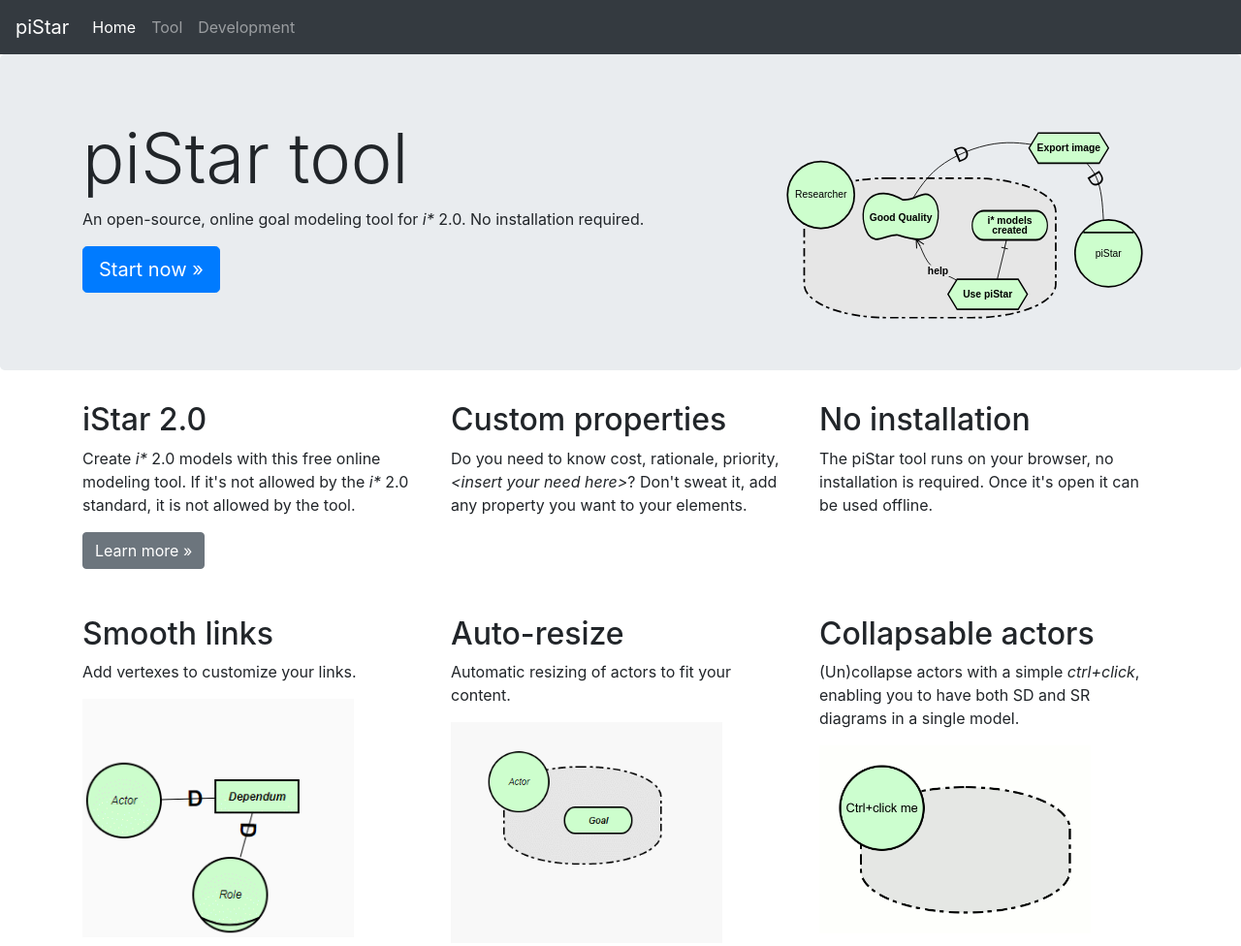
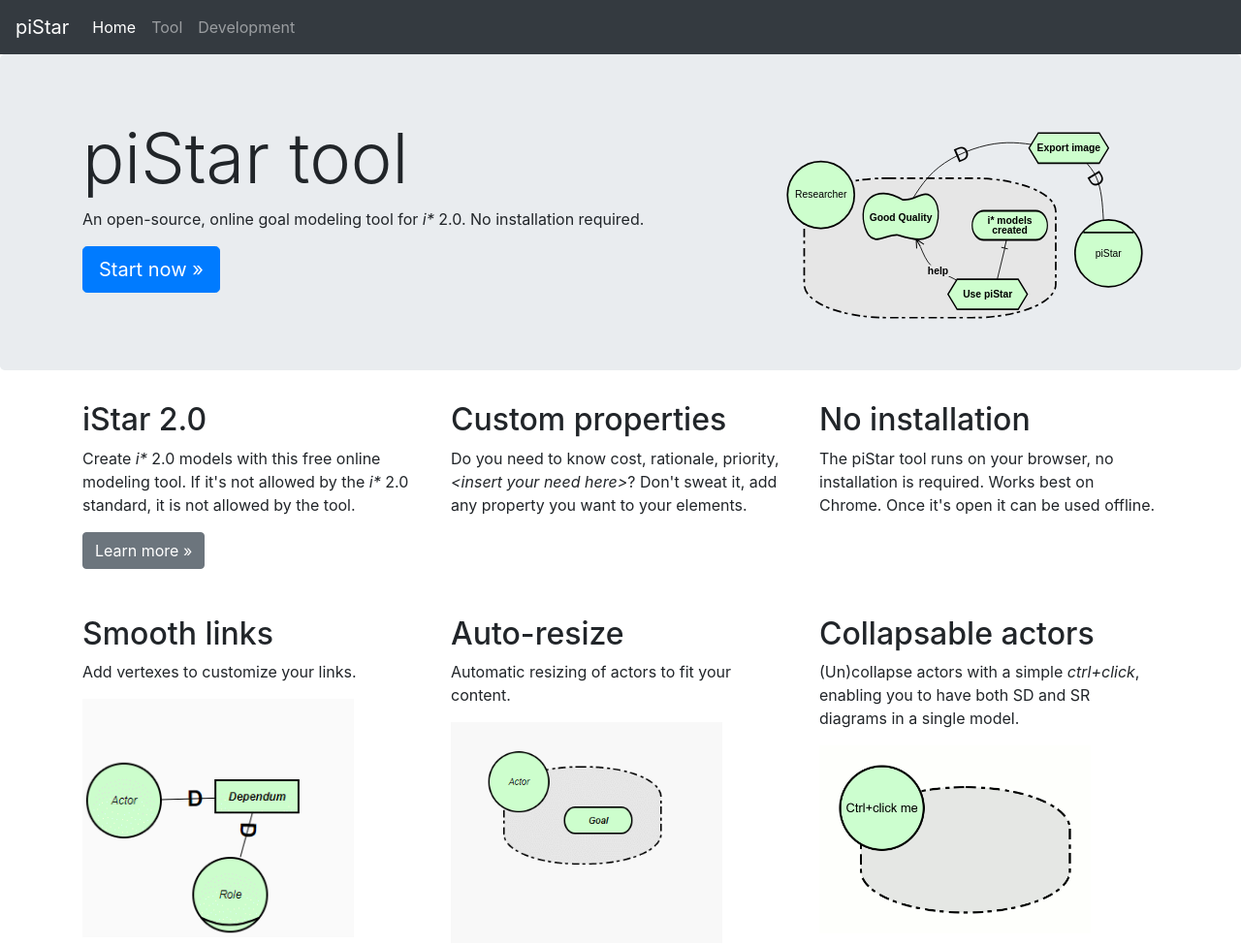
Before and after one commit to jhcp/pistar-intro, a plain HTML site: page index.html in a window 1280 px wide. Shown: the top 976 px of the page at 97% size. Drawn offline with Linux system fonts and the light colour scheme.

Commit message:
note Chrome is best

```diff
--- a/index.html
+++ b/index.html
@@ -72,7 +72,7 @@
             </div>
             <div class="col-md-4">
                 <h2>No installation</h2>
-                <p>The piStar tool runs on your browser, no installation is required. Once it's open it can be used
+                <p>The piStar tool runs on your browser, no installation is required. Works best on Chrome. Once it's open it can be used
                     offline. </p>
             </div>
         </div>
```
